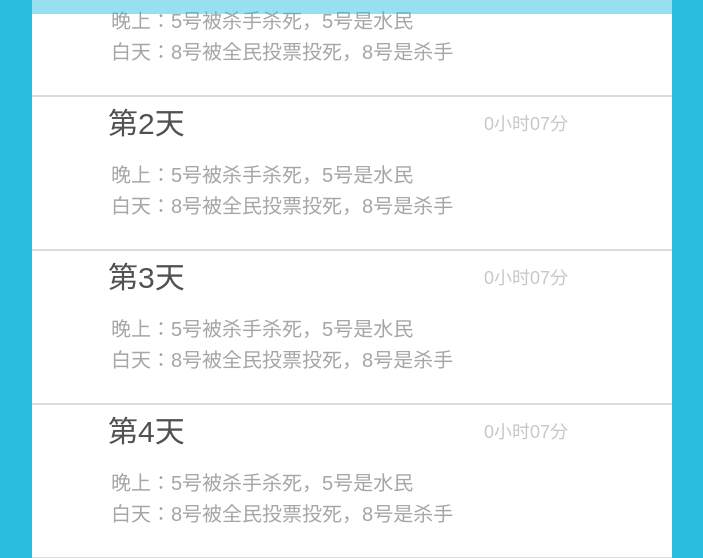
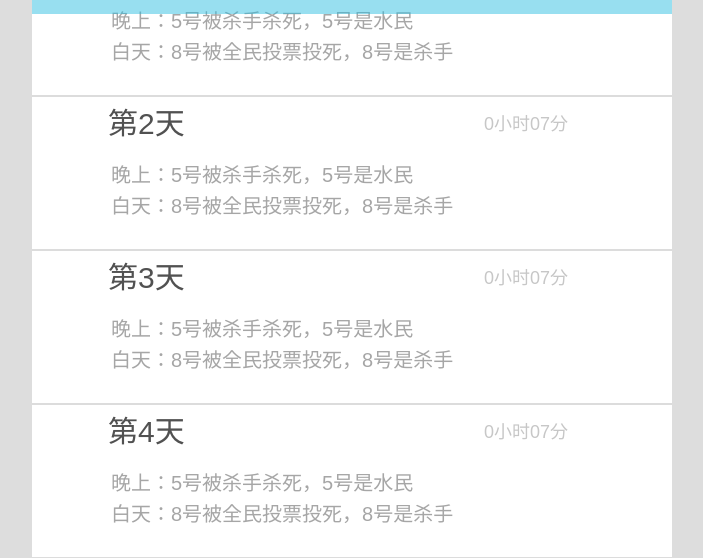
Before and after one commit to yuchisu/yuchisu.github.io, a plain HTML site: page task6-3.html in a window 1280 px wide. Shown: the part 786-1344 px from the top of the page, without its empty margins (288-991 px from the left). Drawn offline with Linux system fonts and the light colour scheme.

Commit message:
Update task6-3.css

```diff
--- a/task6-3.css
+++ b/task6-3.css
@@ -1,6 +1,7 @@
 html {
 	font-family: "Hiragino Sans GB",sans-serif;
 	font-size: 62.5%;
+	background:#ddd;
 }
 
 p,h1,h2,span {
```
